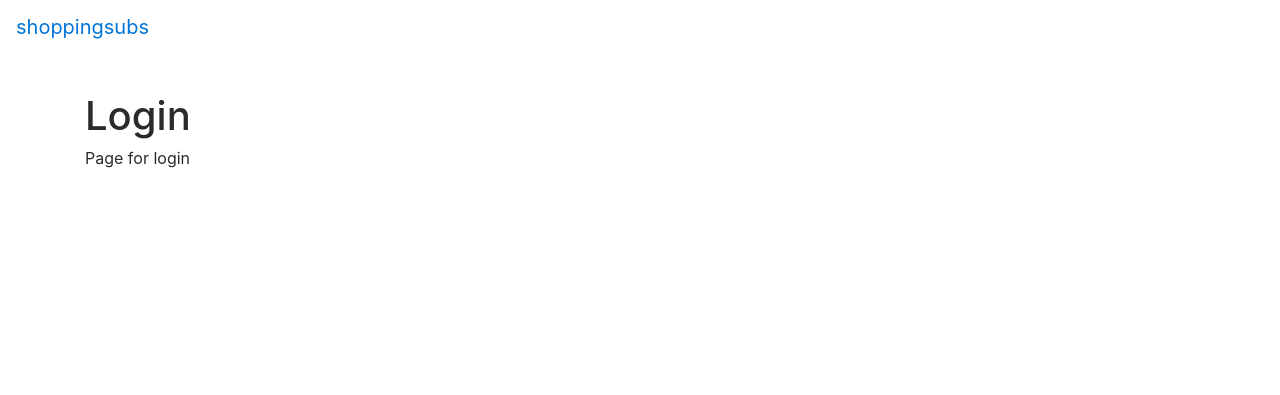
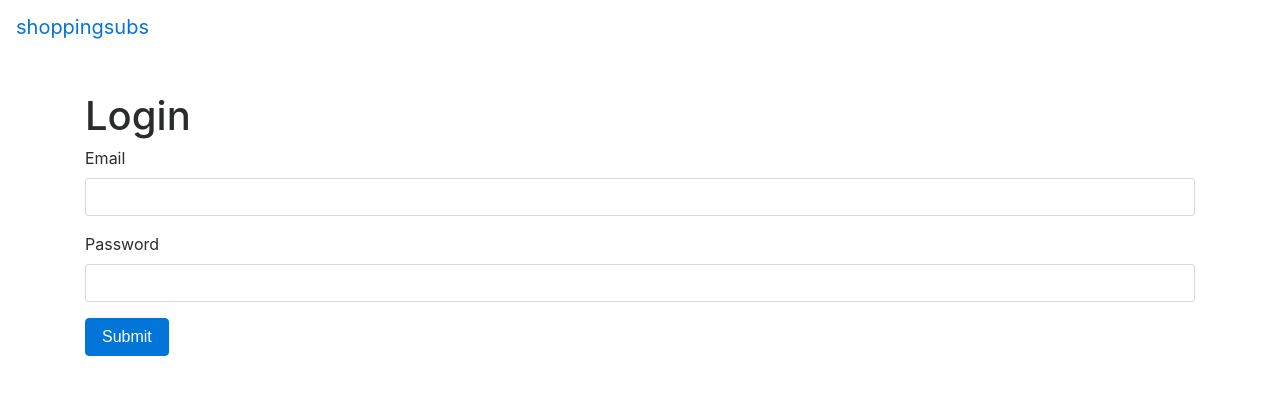
Before and after one commit to saqibhu/shoppingsubs2, a Flask app: page /login in a window 1280 px wide. Shown: the top 395 px of the page. Run offline with Flask 2, Linux system fonts and the light colour scheme; some libraries are stand-ins or nearby versions.

Commit message:
completed login functionality

```diff
--- a/project/__init__.py
+++ b/project/__init__.py
@@ -16,7 +16,6 @@ app.config.from_pyfile('config.py')
 try:
     conn = psycopg2.connect(app.config['DATABASE_URI'])
     print('Connected the database')
-    print(conn)
 except:
     print('unable to connect to the database')
 
--- a/project/main/templates/includes/_navbar.html
+++ b/project/main/templates/includes/_navbar.html
@@ -6,12 +6,19 @@
 
     <div class="collapse navbar-collapse" id="navbarsExampleDefault">
       <ul class="navbar-nav mr-auto">
+        {% if session.logged_in %}
           <li><a class="nav-link" href="\">Home</a></li>
           <li><a class="nav-link" href="\products">Products</a></li>
+        {% endif %}
       </ul>
       <ul class="nav navbar-nav navbar-right">
+        {% if session.logged_in %}
+          <li><a class="nav-link">Logged in as: {{ session.name }} </a></li>
+          <li><a class="nav-link" href="\logout">Logout</a></li>
+        {% else %}
           <li><a class="nav-link" href="\register">Register</a></li>
           <li><a class="nav-link" href="\login">Login</a></li>
+        {% endif %}
       </ul>
     </div>
 </nav>
--- a/project/products/routes.py
+++ b/project/products/routes.py
@@ -6,6 +6,7 @@
 
 from flask import render_template, Blueprint, request, jsonify
 
+from helpers import is_logged_in
 import maindata
 
 
@@ -20,10 +21,12 @@ products_blueprint = Blueprint('products', __name__, template_folder='templates'
 ################
 
 @products_blueprint.route('/getproducts', methods=['POST'])
+@is_logged_in
 def getproducts():
     data = maindata.getProducts(request.form['searchItem'])
     return jsonify(data)
 
 @products_blueprint.route('/products', methods=['GET'])
+@is_logged_in
 def products():
     return render_template('products.html')
--- a/project/users/routes.py
+++ b/project/users/routes.py
@@ -1,18 +1,17 @@
 # project/users/routes.py
-
 
 #################
 #### imports ####
 #################
 
-from flask import render_template, Blueprint, request, flash, redirect, url_for
+from flask import render_template, Blueprint, request, flash, redirect, url_for, session
 
 from wtforms import Form, StringField, TextAreaField, PasswordField, validators
 from passlib.hash import sha256_crypt
-from functools import wraps
+import psycopg2.extras
 
 from project import conn
-import psycopg2.extras
+from helpers import is_logged_in
 
 ################
 #### config ####
@@ -20,9 +19,12 @@ import psycopg2.extras
 
 users_blueprint = Blueprint('users', __name__, template_folder='templates')
 
-#Classes
+################
+#### classes ###
+################
+
 class RegisterForm(Form):
-    name = StringField('Name', [validators.Length(min=1, max=50)])
+    name = StringField('Fullname', [validators.Length(min=1, max=50)])
     email = StringField('Email', [validators.Length(min=6, max=50)])
     password = PasswordField('Password', [
         validators.DataRequired(),
@@ -30,14 +32,9 @@ class RegisterForm(Form):
         ])
     confirm = PasswordField('Confirm Password')
 
-
 ################
 #### routes ####
 ################
-
-@users_blueprint.route('/login')
-def login():
-    return render_template('login.html')
 
 @users_blueprint.route('/register', methods=['GET','POST'])
 def register():
@@ -47,7 +44,6 @@ def register():
         email = form.email.data
         password = sha256_crypt.encrypt(str(form.password.data))
 
-        #sql bit
         cur = conn.cursor(cursor_factory=psycopg2.extras.DictCursor)
         cur.execute("""insert into users (name, email, password) values (%s, %s, %s)""", (name, email, password))
         conn.commit()
@@ -56,3 +52,43 @@ def register():
         flash('You are now registered', 'success')
         return redirect(url_for('.login'))
     return render_template('register.html', form=form)
+
+@users_blueprint.route('/login', methods=['GET','POST'])
+def login():
+    if request.method == 'POST':
+        #Get form fields
+        email = request.form['email']
+        password_candidate = request.form['password']
+
+        cur = conn.cursor(cursor_factory=psycopg2.extras.DictCursor)
+        cur.execute("""select * from users where email = '%s'""" % email)
+        result = cur.fetchone()
+
+        if result:
+            password = result['password']
+
+            #Compare password
+            if sha256_crypt.verify(password_candidate, password):
+                session['logged_in'] = True
+                session['name'] = result['name']
+
+                flash('You are now logged in', 'success')
+                return redirect(url_for('products.products'))
+            else:
+                error = 'Invalid password'
+                return render_template('login.html', error = error)
+
+            #Close connection
+            cur.close()
+        else:
+            error = 'Email address not found'
+            cur.close()
+            return render_template('login.html', error = error)
+    return render_template('login.html')
+
+@users_blueprint.route('/logout')
+@is_logged_in
+def logout():
+    session.clear()
+    flash('You are now logged out', 'success')
+    return redirect(url_for('.login'))
--- a/project/users/templates/login.html
+++ b/project/users/templates/login.html
@@ -6,5 +6,15 @@
 <!--<link rel="stylesheet" href="{{ url_for('static', filename='css/main.css') }}">-->
 {% endblock %}
 <h1>Login</h1>
-    <p>Page for login</p>
+<form action='' method='POST'>
+ <div class='form-group'>
+  <label>Email</label>
+  <input type='text' name='email' class='form-control' value={{request.form.email}}>
+ </div>
+ <div class='form-group'>
+  <label>Password</label>
+  <input type='password' name='password' class='form-control' value={{request.form.password}}>
+ </div>
+ <button type='submit' class='btn btn-primary'>Submit</button>
+</from>
 {% endblock %}
```
Also changed, not shown: helpers.py (+17 -0 lines).
